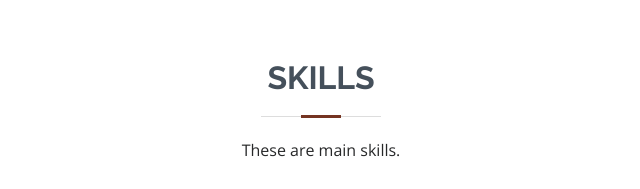
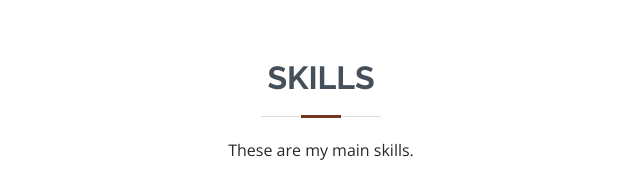
Before and after one commit to dev-Laky/MyPortfolio, a plain HTML site: page index.html in a window 1280 px wide. Shown: the part 1320-1509 px from the top of the page, 369-1009 px from the left. Drawn offline with nearby package versions, Linux system fonts and the light colour scheme; animation ran at ten frames a second.

Commit message:
fix: typo in index

```diff
--- a/index.html
+++ b/index.html
@@ -116,7 +116,7 @@
 
         <div class="section-title">
           <h2>Skills</h2>
-          <p>These are main skills.</p>
+          <p>These are my main skills.</p>
         </div>
 
         <div class="row skills-content">
```
